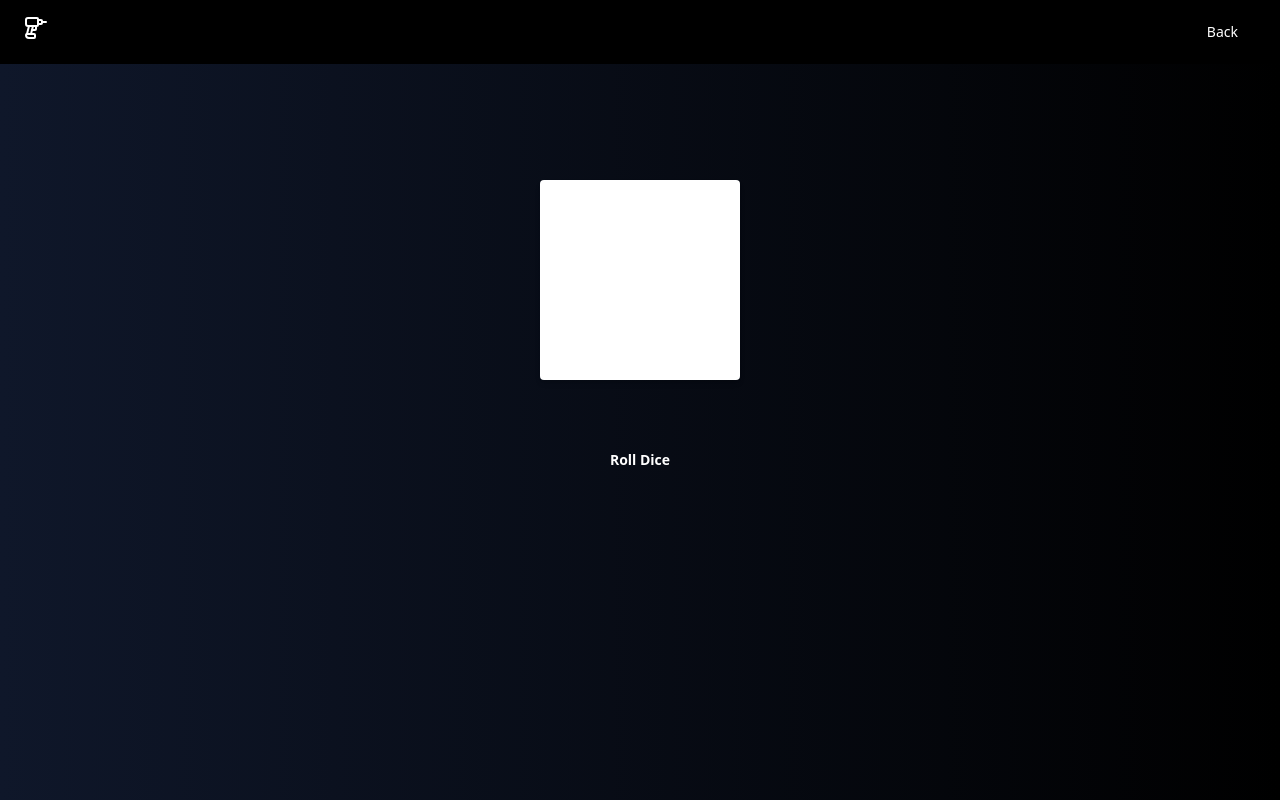
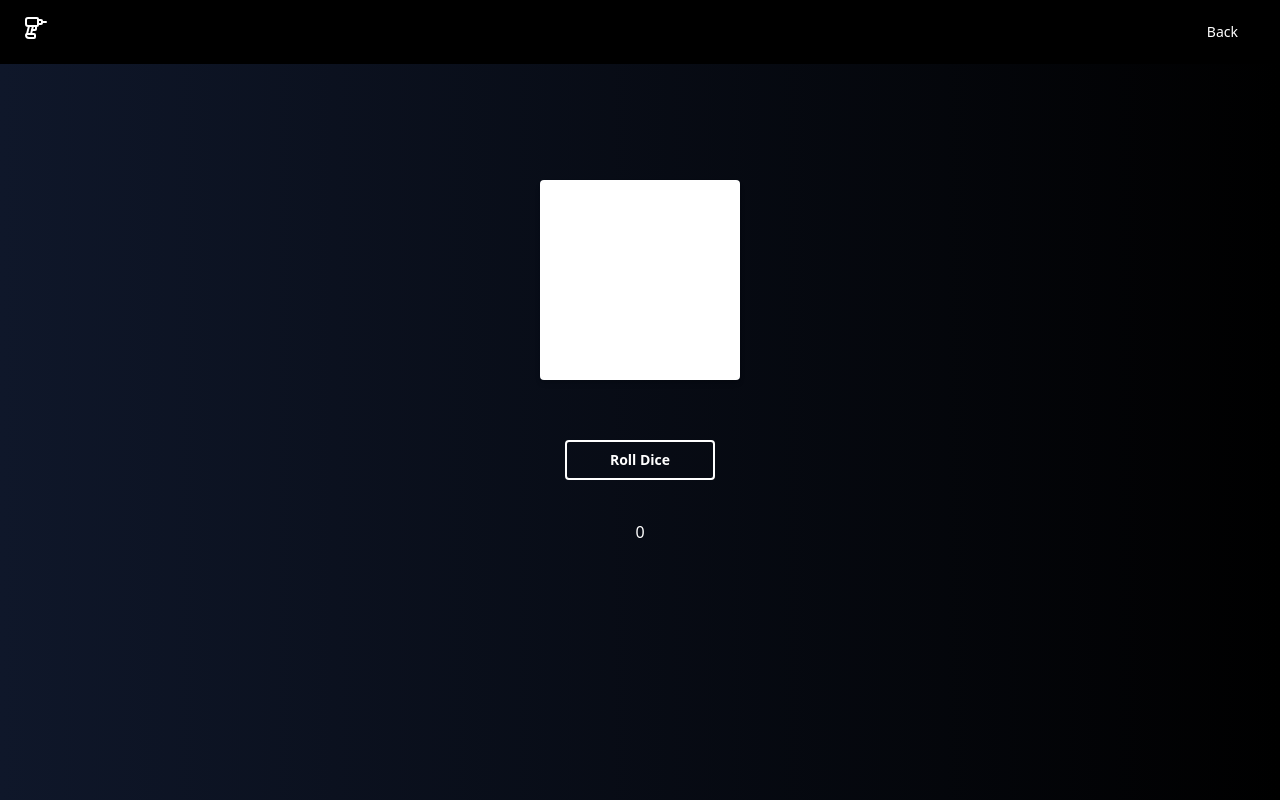
Before and after one commit to MugeraH/cool_things, a Next.js app: page /dice in a window 1280 px wide. Built offline with nearby package versions, Linux system fonts and the light colour scheme.

Commit message:
troubleshoot dicespot bug

```diff
--- a/src/app/dice/page.tsx
+++ b/src/app/dice/page.tsx
@@ -71,19 +71,21 @@ function Dice() {
         {isRolling ? (
           <button
             onClick={rollDice}
-            className="border-2 border-transparent hover:border-white transition-all font-semibold text-sm  px-6 py-2 rounded-sm w-[150px] flex items-center justify-center"
+            className="border-2 border-white transition-all font-semibold text-sm  px-6 py-2 rounded-sm w-[150px] flex items-center justify-center"
           >
             <SvgLoader />
           </button>
         ) : (
           <button
             onClick={rollDice}
-            className="border-2 border-transparent hover:border-white transition-all font-semibold text-sm  px-6 py-2 rounded-sm w-[150px]"
+            className="border-2 border-white transition-all font-semibold text-sm  px-6 py-2 rounded-sm w-[150px]"
           >
             Roll Dice
           </button>
         )}
       </div>
+
+      <div>{number}</div>
     </div>
   );
 }
```
